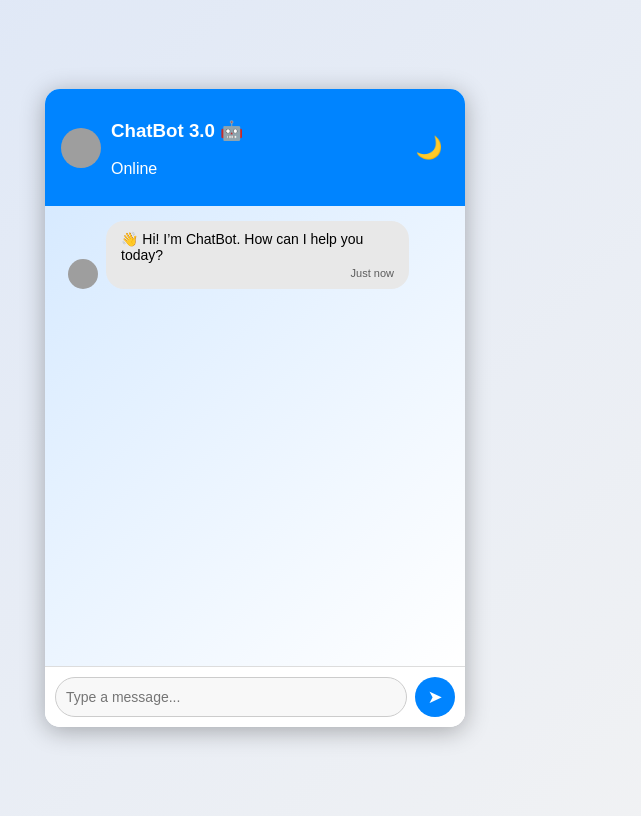
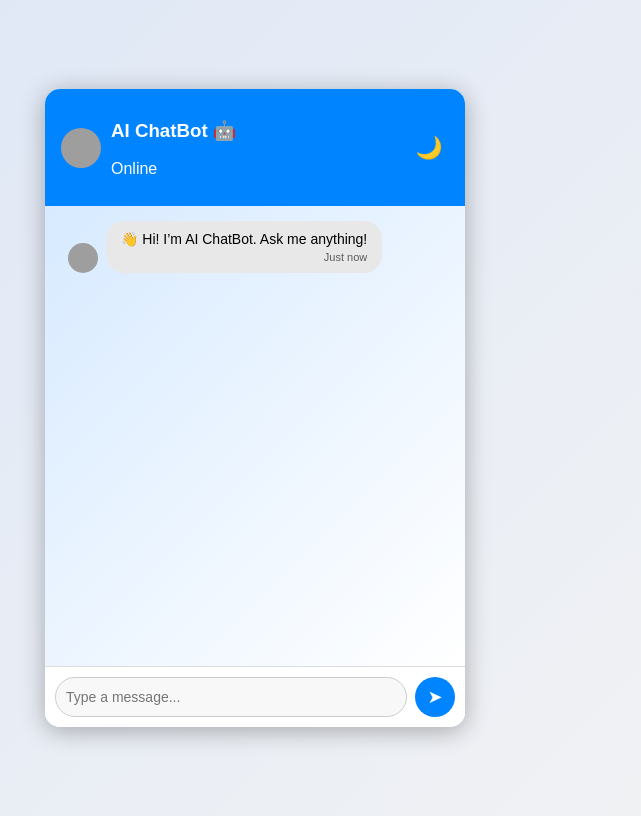
Before and after one commit to Viswadeepthi/chatbot, a plain HTML site: page index.html in a window 1280 px wide. Shown: the whole page, without its empty margins (385-1026 px from the left). Drawn offline with Linux system fonts and the light colour scheme; grey boxes are pictures that could not be loaded.

Commit message:
Update index.html

```diff
--- a/index.html
+++ b/index.html
@@ -3,7 +3,7 @@
 <head>
   <meta charset="UTF-8" />
   <meta name="viewport" content="width=device-width, initial-scale=1.0" />
-  <title>ChatBot 3.0</title>
+  <title>AI ChatBot</title>
   <link rel="stylesheet" href="style.css" />
 </head>
 <body>
@@ -12,7 +12,7 @@
       <div class="bot-info">
         <img src="https://cdn-icons-png.flaticon.com/512/4712/4712100.png" class="bot-avatar" />
         <div>
-          <h3>ChatBot 3.0 🤖</h3>
+          <h3>AI ChatBot 🤖</h3>
           <p id="status">Online</p>
         </div>
       </div>
@@ -23,7 +23,7 @@
       <div class="message bot-message fade-in">
         <img src="https://cdn-icons-png.flaticon.com/512/4712/4712100.png" class="avatar" />
         <div class="bubble">
-          👋 Hi! I’m ChatBot. How can I help you today?
+          👋 Hi! I’m AI ChatBot. Ask me anything!
           <div class="timestamp">Just now</div>
         </div>
       </div>
```
